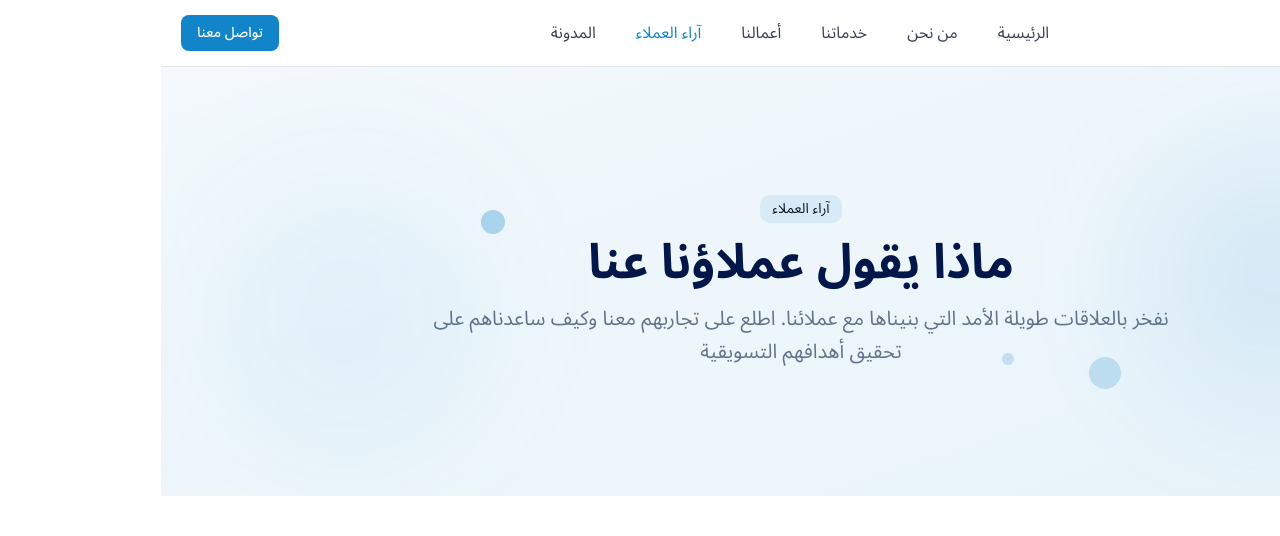
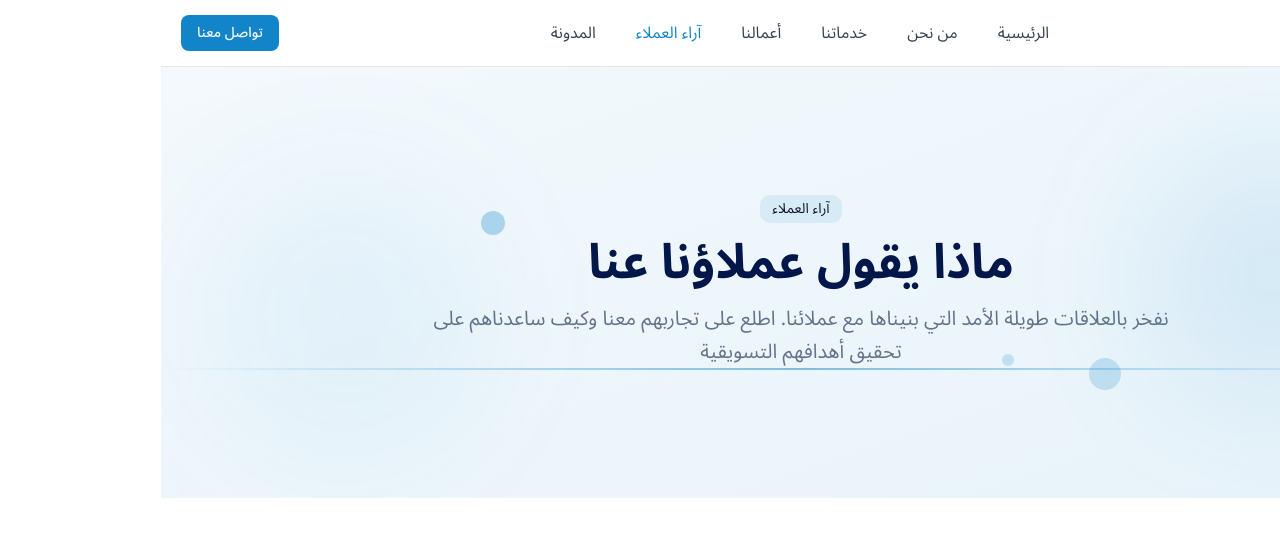
Before and after one commit to ahmed26-coder/Stark-Portfolio, a Next.js app: page /testimonials in a window 1280 px wide. Shown: the top 536 px of the page. Built offline with nearby package versions, Linux system fonts and the light colour scheme.

Commit message:
missed separtor

```diff
--- a/components/layouts/testimonials/page.tsx
+++ b/components/layouts/testimonials/page.tsx
@@ -1,4 +1,5 @@
 import CustomHeroSection from "@/components/shared/custom-hero-section";
+import DecorativeSeparator from "@/components/shared/decorative-separator";
 import SectionTitle from "@/components/shared/section-title";
 import React from "react";
 
@@ -11,6 +12,7 @@ export default function Testimonials() {
           title="ماذا يقول عملاؤنا عنا"
           description="نفخر بالعلاقات طويلة الأمد التي بنيناها مع عملائنا. اطلع على تجاربهم معنا وكيف ساعدناهم على تحقيق أهدافهم التسويقية"
         />
+        <DecorativeSeparator />
       </CustomHeroSection>
     </>
   );
```
